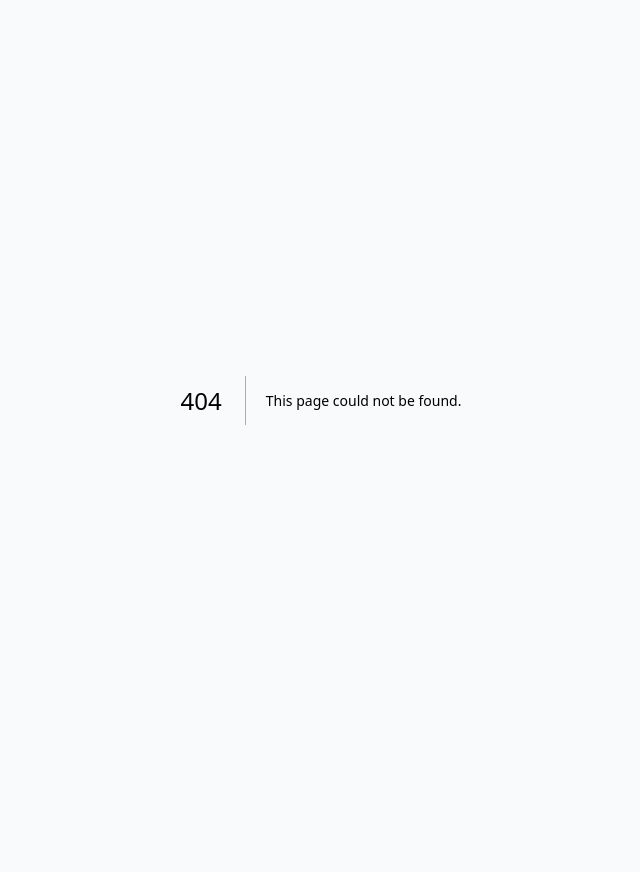
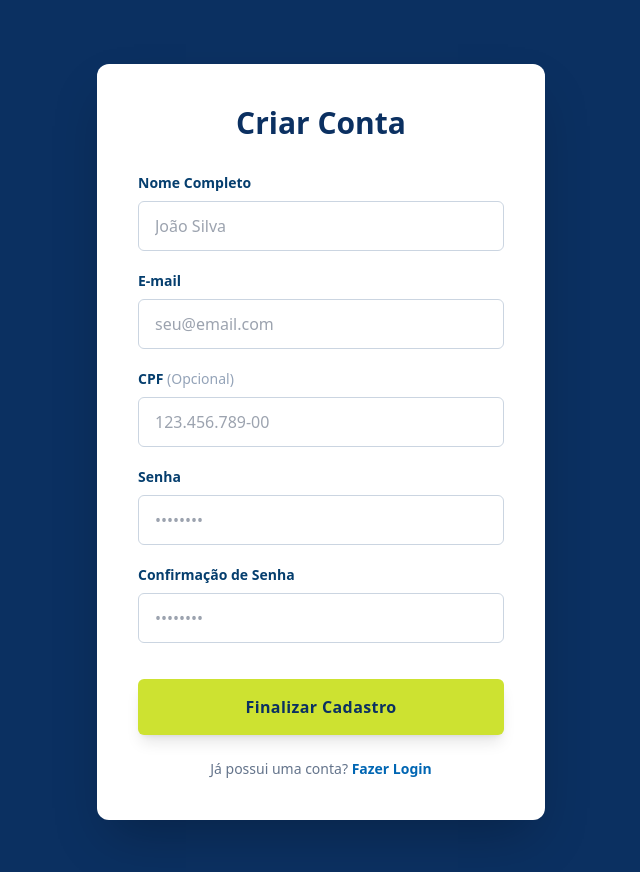
Before and after one commit to lucassilveiracosta/sistema-de-reservas, a Next.js app in the folder frontend/: page /register in a window 1280 px wide. Before the commit this address had no page. Shown: the top 872 px of the page, without its empty margins (319-959 px from the left). Before the commit the page ends 800 px from the top, so only its background shows below. Built offline with nearby package versions, Linux system fonts and the light colour scheme.

Commit message:
feat: add user registration screen

```diff
--- a/frontend/src/app/login/page.tsx
+++ b/frontend/src/app/login/page.tsx
@@ -21,7 +21,7 @@ export default function Login() {
           localStorage.setItem("user_role", data.user.role);
           localStorage.setItem("user_name", data.user.name);
         }
-        window.location.href = "/salas";
+        window.location.href = "/rooms";
       }
     } catch (e: unknown) {
       if (e instanceof Error) {
@@ -67,6 +67,17 @@ export default function Login() {
             {loading ? "Entrando..." : "Entrar na Conta"}
           </button>
         </form>
+        <div className="mt-6 text-center">
+          <p className="text-sm text-slate-500">
+            Se não é um usuário?{" "}
+            <a
+              href="/register"
+              className="text-blue-600 font-bold hover:underline transition-all"
+            >
+              (Cadastre-se)
+            </a>
+          </p>
+        </div>
       </div>
     </main>
   );
--- /dev/null
+++ b/frontend/src/app/register/page.tsx
@@ -0,0 +1,136 @@
+"use client";
+import { useState } from "react";
+import { fetchWithAuth } from "@/services/api";
+
+export default function Register() {
+  const [name, setName] = useState("");
+  const [email, setEmail] = useState("");
+  const [cpf, setCpf] = useState("");
+  const [password, setPassword] = useState("");
+  const [confirmPassword, setConfirmPassword] = useState("");
+  const [loading, setLoading] = useState(false);
+
+  const handleRegister = async (e: React.FormEvent) => {
+    e.preventDefault();
+
+    if (password !== confirmPassword) {
+      alert("As senhas não coincidem!");
+      return;
+    }
+
+    setLoading(true);
+    try {
+      const payload = {
+        name,
+        email,
+        password,
+        ...(cpf && { cpf }),
+      };
+
+      await fetchWithAuth("/user/register", {
+        method: "POST",
+        body: JSON.stringify(payload),
+      });
+
+      alert("Cadastro realizado com sucesso! Faça seu login.");
+      window.location.href = "/login";
+    } catch (e: unknown) {
+      if (e instanceof Error) {
+        alert("Erro no cadastro: " + e.message);
+      }
+    } finally {
+      setLoading(false);
+    }
+  };
+
+  return (
+    <main className="flex min-h-screen flex-col items-center justify-center p-6 bg-blue-900">
+      <div className="w-full max-w-md bg-white rounded-xl shadow-2xl border border-white/50 p-10 mt-10 mb-10">
+        <h2 className="text-3xl font-extrabold text-blue-900 text-center mb-8">Criar Conta</h2>
+        <form onSubmit={handleRegister} className="flex flex-col gap-5">
+
+          <div>
+            <label className="block text-sm font-semibold text-blue-800 mb-2">Nome Completo</label>
+            <input
+              type="text"
+              required
+              value={name}
+              onChange={(e) => setName(e.target.value)}
+              className="w-full px-4 py-3 rounded-md bg-white border border-slate-300 focus:outline-none focus:ring-2 focus:ring-blue-500 transition-all text-slate-800"
+              placeholder="João Silva"
+            />
+          </div>
+
+          <div>
+            <label className="block text-sm font-semibold text-blue-800 mb-2">E-mail</label>
+            <input
+              type="email"
+              required
+              value={email}
+              onChange={(e) => setEmail(e.target.value)}
+              className="w-full px-4 py-3 rounded-md bg-white border border-slate-300 focus:outline-none focus:ring-2 focus:ring-blue-500 transition-all text-slate-800"
+              placeholder="seu@email.com"
+            />
+          </div>
+
+          <div>
+            <label className="block text-sm font-semibold text-blue-800 mb-2">CPF <span className="text-slate-400 font-normal">(Opcional)</span></label>
+            <input
+              type="text"
+              value={cpf}
+              onChange={(e) => setCpf(e.target.value)}
+              className="w-full px-4 py-3 rounded-md bg-white border border-slate-300 focus:outline-none focus:ring-2 focus:ring-blue-500 transition-all text-slate-800"
+              placeholder="123.456.789-00"
+            />
+          </div>
+
+          <div>
+            <label className="block text-sm font-semibold text-blue-800 mb-2">Senha</label>
+            <input
+              type="password"
+              required
+              value={password}
+              onChange={(e) => setPassword(e.target.value)}
+              className="w-full px-4 py-3 rounded-md bg-white border border-slate-300 focus:outline-none focus:ring-2 focus:ring-blue-500 transition-all text-slate-800"
+              placeholder="••••••••"
+              minLength={6}
+            />
+          </div>
+
+          <div>
+            <label className="block text-sm font-semibold text-blue-800 mb-2">Confirmação de Senha</label>
+            <input
+              type="password"
+              required
+              value={confirmPassword}
+              onChange={(e) => setConfirmPassword(e.target.value)}
+              className="w-full px-4 py-3 rounded-md bg-white border border-slate-300 focus:outline-none focus:ring-2 focus:ring-blue-500 transition-all text-slate-800"
+              placeholder="••••••••"
+              minLength={6}
+            />
+          </div>
+
+          <button
+            type="submit"
+            disabled={loading}
+            className="mt-4 w-full py-4 rounded-md bg-lime-500 text-blue-900 font-extrabold tracking-wide shadow-lg hover:bg-lime-400 hover:shadow-lime-200 transition-all active:scale-[0.98] disabled:opacity-50"
+          >
+            {loading ? "Cadastrando..." : "Finalizar Cadastro"}
+          </button>
+        </form>
+
+        <div className="mt-6 text-center">
+          <p className="text-sm text-slate-500">
+            Já possui uma conta?{" "}
+            <a
+              href="/login"
+              className="text-blue-600 font-bold hover:underline transition-all"
+            >
+              Fazer Login
+            </a>
+          </p>
+        </div>
+      </div>
+    </main>
+  );
+}
--- a/frontend/src/components/Header.tsx
+++ b/frontend/src/components/Header.tsx
@@ -23,7 +23,7 @@ export default function Header() {
   };
 
   const navItems = [
-    { label: "Salas Disponíveis", href: "/salas" },
+    { label: "Salas Disponíveis", href: "/rooms" },
     { label: "Minhas Reservas", href: "/reservations" },
   ];
 
```
Also changed, not shown: frontend/src/app/rooms/page.tsx (renamed from frontend/src/app/salas/page.tsx).
